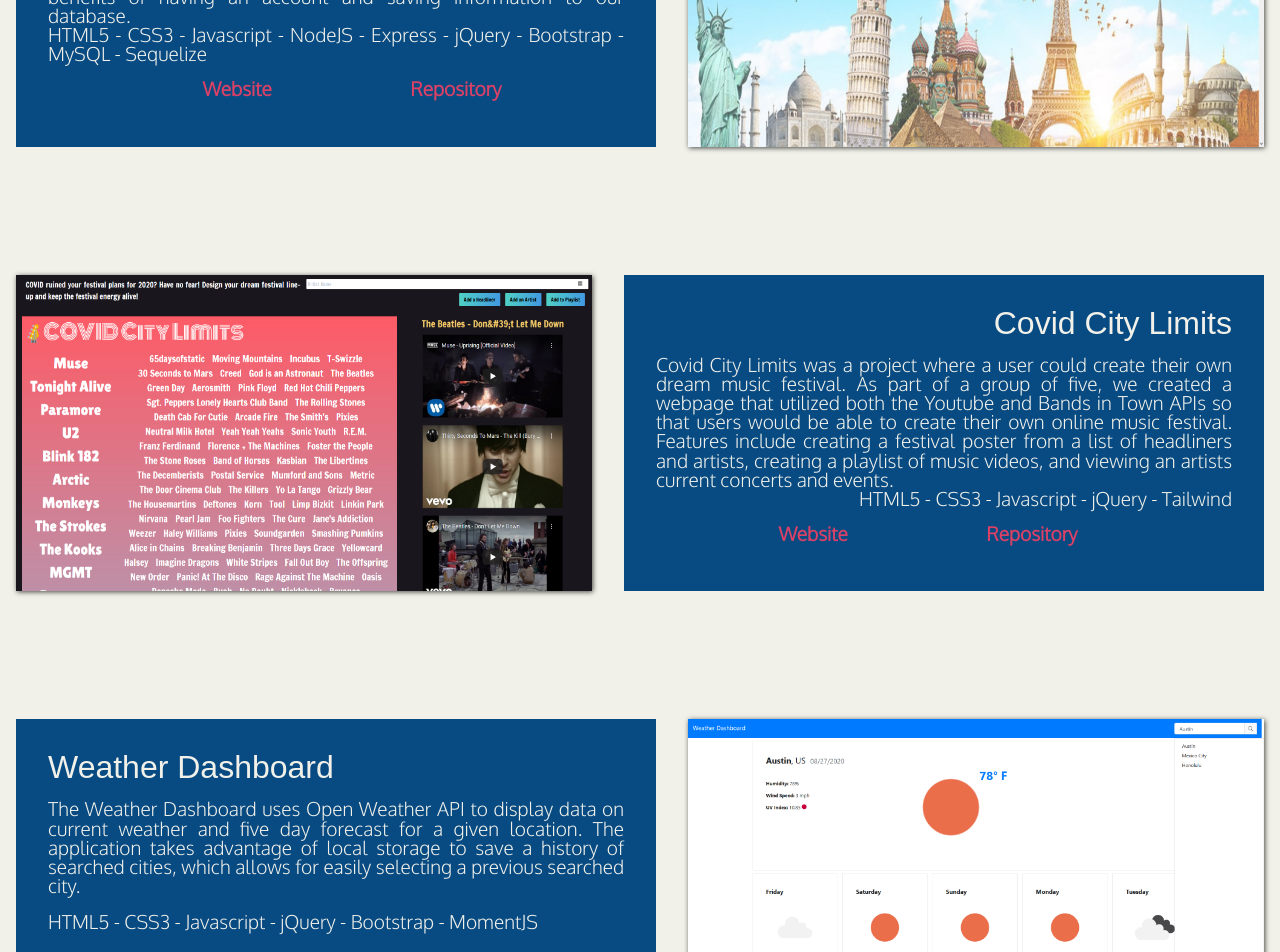
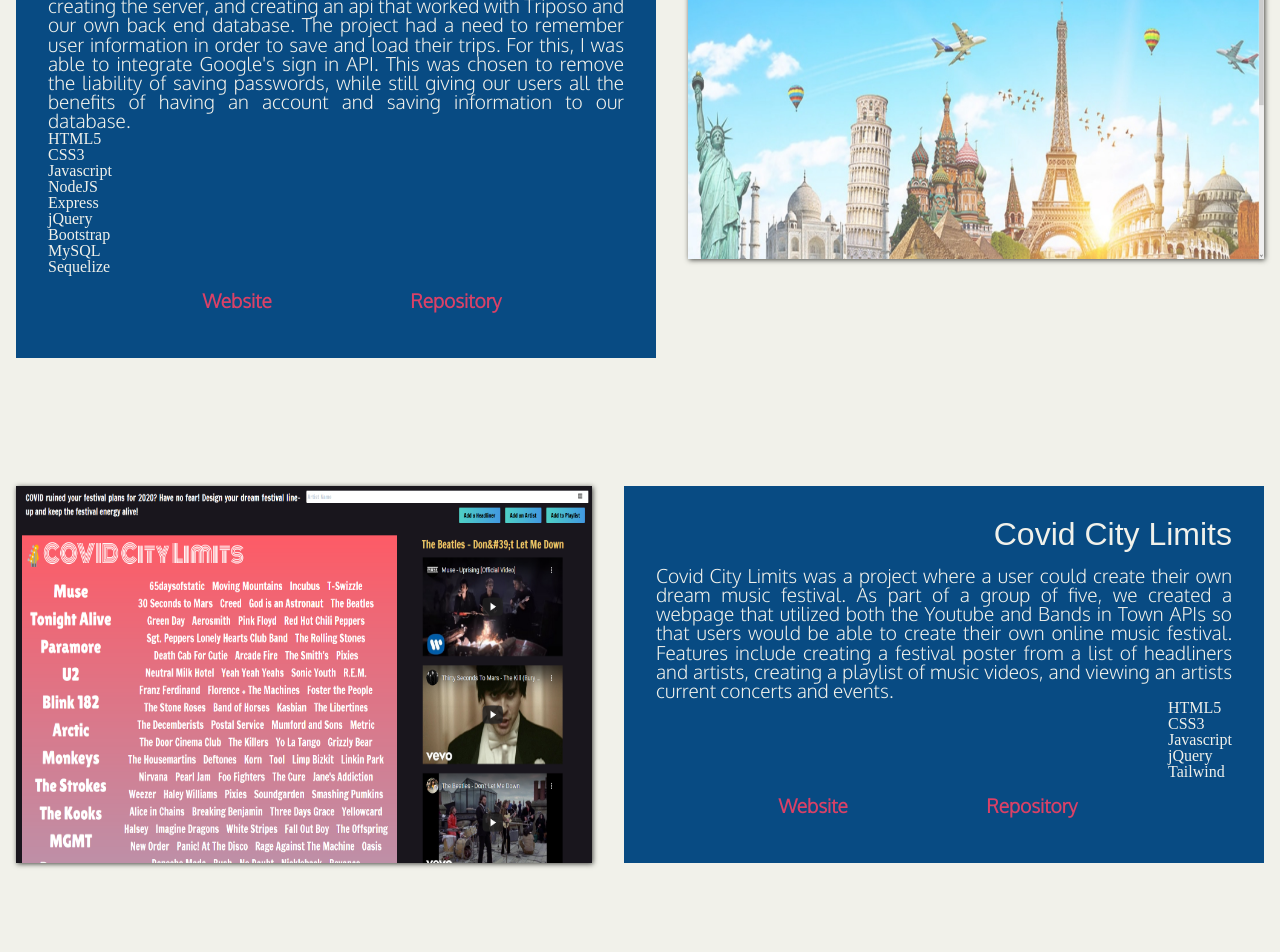
Before and after one commit to nbur4556/react-portfolio, a React (Create React App) app: page /portfolio in a window 1280 px wide. Shown: the part 880-1832 px from the top of the page. Built offline with nearby package versions, Linux system fonts and the light colour scheme; a web font is replaced by a local one.

Commit message:
ref: use arrays to display technologies

```diff
--- a/src/components/ProjectPreview.js
+++ b/src/components/ProjectPreview.js
@@ -13,7 +13,11 @@
         <section className="project">
             <TextBox title={props.projectTitle}>
                 <p>{props.projectDescription}</p>
-                <p>{props.projectTechnologies}</p>
+                <ul>
+                    {props.projectTechnologies.map((technology, index) => {
+                        return (<li key={index}>{technology}</li>)
+                    })}
+                </ul>
                 <div>
                     <a href={props.deployLink} target="_blank" rel="noreferrer">Website</a>
                     <a href={props.repoLink} target="_blank" rel="noreferrer">Repository</a>
--- a/src/pages/Portfolio.js
+++ b/src/pages/Portfolio.js
@@ -9,14 +9,13 @@
 import imgCovidCity from '../assets/images/project-main-covid-city-limits.png';
 import imgWeatherDash from '../assets/images/project-main-weather-dashboard.png';
 import imgWorkScheduler from '../assets/images/project-main-work-scheduler.png';
-import imgCodeRefactor from '../assets/images/project-main-code-refactor.jpg';
 
 const Portfolio = () => {
     const projects = [
         {
             title: "SurvEasy",
             description: "SurvEasy makes it easy to know what your target market is thinking. The application provides a simple solution for creating and providing surveys to your intended audience. This project is built with a React client, and Node JS for the server. In creating SurvEasy, I was able to provide a secure and full featured user authorization process involving encrypted passwords, and JSON web tokens for authentication. Users can create and provide surveys with a dedicated link, and data and analytics from the surveys are provided using Chart.js to display on the front end.",
-            technologies: "React - Sass - NodeJS - Express - Mongoose - JWT - Chart.js - Axios - Bootstrap",
+            technologies: ["React", "Sass", "NodeJS", "Express", "Mongoose", "JWT", "Chart.js", "Axios", "Bootstrap"],
             image: imgSurvEasy,
             imageAlt: "SurvEasy Homepage",
             deployLink: 'https://surveasy.herokuapp.com',
@@ -25,7 +24,7 @@
         {
             title: "Bucket Budget",
             description: "Bucket Budget is a project built with a group of four, which allows a user to plan and budget for a trip or vacation. My role in the group was the head for backend development, so I was in charge of creating the server, and creating an api that worked with Triposo and our own back end database. The project had a need to remember user information in order to save and load their trips. For this, I was able to integrate Google's sign in API. This was chosen to remove the liability of saving passwords, while still giving our users all the benefits of having an account and saving information to our database.",
-            technologies: "HTML5 - CSS3 - Javascript - NodeJS - Express - jQuery - Bootstrap - MySQL - Sequelize",
+            technologies: ["HTML5", "CSS3", "Javascript", "NodeJS", "Express", "jQuery", "Bootstrap", "MySQL", "Sequelize"],
             image: imgBucketBudget,
             imageAlt: "Bucket Budget Homepage",
             deployLink: "https://bucketbudgetplanner.herokuapp.com/",
@@ -34,7 +33,7 @@
         {
             title: "Covid City Limits",
             description: "Covid City Limits was a project where a user could create their own dream music festival. As part of a group of five, we created a webpage that utilized both the Youtube and Bands in Town APIs so that users would be able to create their own online music festival. Features include creating a festival poster from a list of headliners and artists, creating a playlist of music videos, and viewing an artists current concerts and events.",
-            technologies: "HTML5 - CSS3 - Javascript - jQuery - Tailwind",
+            technologies: ["HTML5", "CSS3", "Javascript", "jQuery", "Tailwind"],
             image: imgCovidCity,
             imageAlt: "Covid City Limits Homepage",
             deployLink: "https://nbur4556.github.io/dream-festival-lineup/",
@@ -43,7 +42,7 @@
         {
             title: "Weather Dashboard",
             description: "The Weather Dashboard uses Open Weather API to display data on current weather and five day forecast for a given location. The application takes advantage of local storage to save a history of searched cities, which allows for easily selecting a previous searched city.",
-            technologies: "HTML5 - CSS3 - Javascript - jQuery - Bootstrap - MomentJS",
+            technologies: ["HTML5", "CSS3", "Javascript", "jQuery", "Bootstrap", "MomentJS"],
             image: imgWeatherDash,
             imageAlt: "Weather Dashboard Homepage",
             deployLink: "https://nbur4556.github.io/weather-dashboard/",
@@ -52,7 +51,7 @@
         {
             title: "Workday Scheduler",
             description: "The workday scheduler application can be used to store tasks throughout the day. The UI updates in real time, and takes advantage of local storage to save the users schedule to their device. Moment JS is used to incorporate dates and times.",
-            technologies: "HTML5 - CSS3 - Javascript - jQuery - Bootstrap - MomentJS",
+            technologies: ["HTML5", "CSS3", "Javascript", "jQuery", "Bootstrap", "MomentJS"],
             image: imgWorkScheduler,
             imageAlt: "Workday Scheduler Homepage",
             deployLink: "https://nbur4556.github.io/day-planner/",
```
